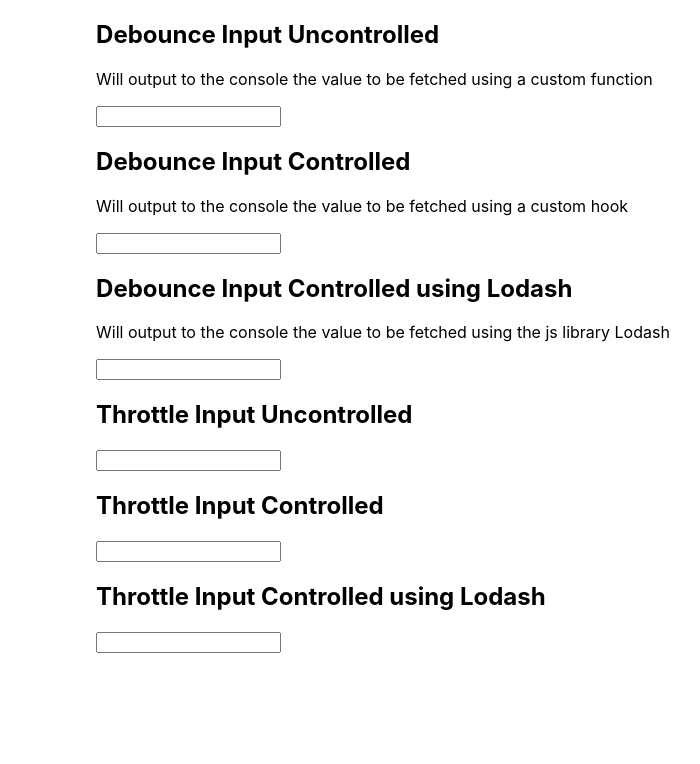
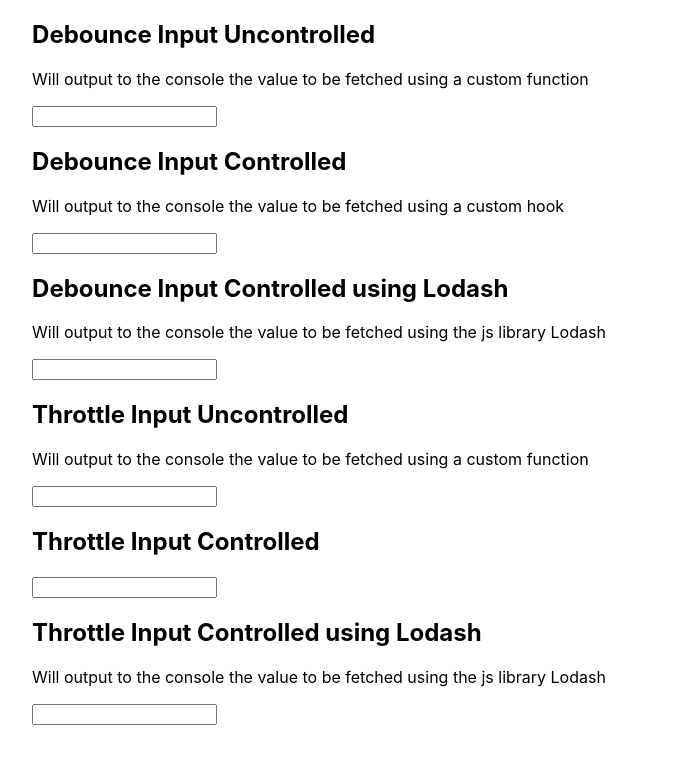
Before and after one commit to joaoafonso386/react-debounce-throttle, a React (Create React App) app: page / in a window 1280 px wide. Shown: the top 764 px of the page, without its empty margins (257-957 px from the left). Built offline with nearby package versions, Linux system fonts and the light colour scheme; the HTML template or start-up script is replaced by a standard one.

Commit message:
Cleanup and update README

```diff
--- a/src/App.css
+++ b/src/App.css
@@ -1,5 +1,5 @@
 .App {
   display: grid;
   justify-content: center;
-  width:100vw;
+  width:90vw;
 }
--- a/src/App.js
+++ b/src/App.js
@@ -12,12 +12,12 @@ const App = () => {
 
   const [debounceLodashValue, setDebounceLodashValue] = useState("");
   const delayedDebounce = useMemo(() => debounce(value => fakeFetcher(value), 500), []) // Necessary to use useMemo here to prevent the function from being destroyed on rerendering
-  const delayedThrottle = useMemo(() => throttle(value => fakeFetcher(value), 1000), []) // Necessary to use useMemo here to prevent the function from being destroyed on rerendering
-
 
   const [throttleInputControlled, setThrottleInputControlled] = useState("");
-  const throttledValue = useThrottle(throttleInputControlled, 500)
+  const throttledValue = useThrottle(throttleInputControlled, 500);
+
   const [throttleInputLodash, setThrottleInputLodash] = useState("");
+  const delayedThrottle = useMemo(() => throttle(value => fakeFetcher(value), 1000), []) // useMemo again for the same reason off the debounce case
 
   /**
    * Effect to run for the controlled input with a custom hook (debounce)
@@ -71,6 +71,7 @@ const App = () => {
       </div>
       <div>
         <h2>Throttle Input Uncontrolled</h2>
+        <p>Will output to the console the value to be fetched using a custom function</p>
         <input type="text" onChange={throttler(fakeFetcher, 1000)}/>
       </div>
       <div>
@@ -79,6 +80,7 @@ const App = () => {
       </div>
       <div>
         <h2>Throttle Input Controlled using Lodash</h2>
+        <p>Will output to the console the value to be fetched using the js library Lodash</p>
         <input type="text" value={throttleInputLodash} onChange={onThrottleLodash}/>
       </div>
     </div>
```
Also changed, not shown: 1 other file (tests, documents, lock files or other folders).
